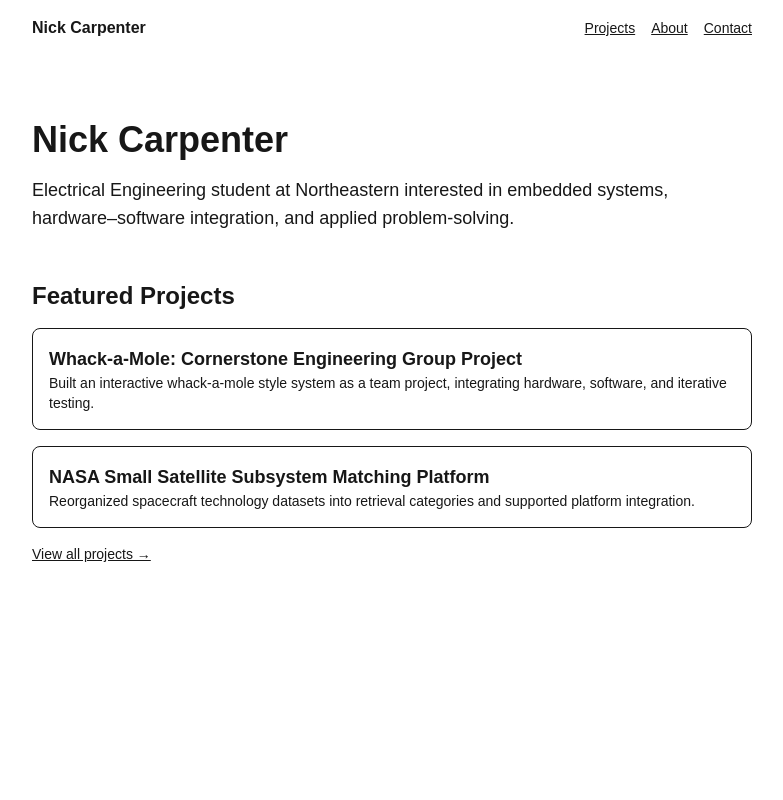
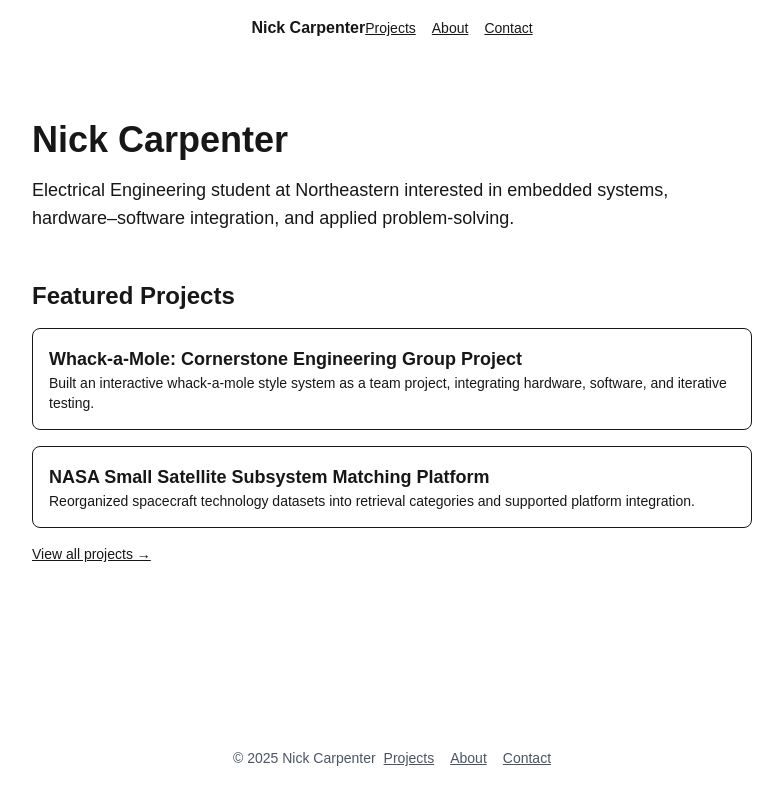
Before and after one commit to nickc32849/personal_website, a Next.js app: page / in a window 1280 px wide. Shown: the whole page, without its empty margins (248-1031 px from the left). Built offline with nearby package versions, Linux system fonts and the light colour scheme.

Commit message:
Add global footer component

```diff
--- /dev/null
+++ b/app/components/Footer.tsx
@@ -0,0 +1,27 @@
+import Link from "next/link";
+
+export default function Footer() {
+  return (
+    <footer className="mx-auto max-w-3xl px-6 py-8 text-sm text-gray-600">
+      <div className="flex flex-col gap-2 sm:flex-row sm:items-center sm:justify-between">
+        <p>© {new Date().getFullYear()} Nick Carpenter</p>
+
+        <div className="flex gap-4">
+          <Link href="/projects" className="underline">
+            Projects
+          </Link>
+          <Link href="/about" className="underline">
+            About
+          </Link>
+          <Link href="/contact" className="underline">
+            Contact
+          </Link>
+          {/* Optional later */}
+          {/* <Link href="/resume" className="underline">
+            Resume
+          </Link> */}
+        </div>
+      </div>
+    </footer>
+  );
+}
--- a/app/layout.tsx
+++ b/app/layout.tsx
@@ -1,5 +1,6 @@
 import "./globals.css";
 import Navbar from "@/app/components/Navbar";
+import Footer from "@/app/components/Footer";
 
 export default function RootLayout({
   children,
@@ -8,9 +9,10 @@
 }) {
   return (
     <html lang="en">
-      <body>
+      <body className="flex min-h-screen flex-col">
         <Navbar />
-        {children}
+        <main className="flex-grow">{children}</main>
+        <Footer />
       </body>
     </html>
   );
```
